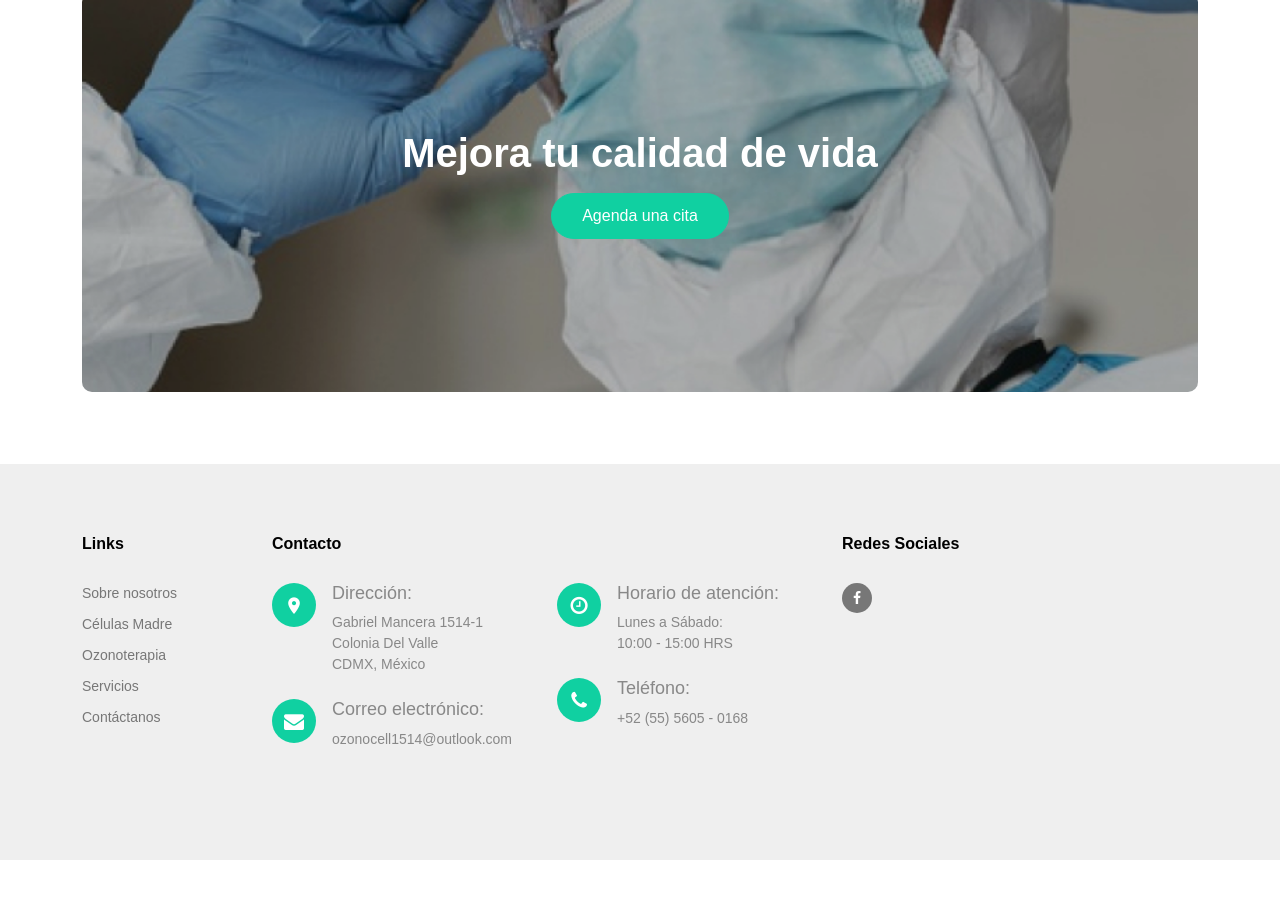
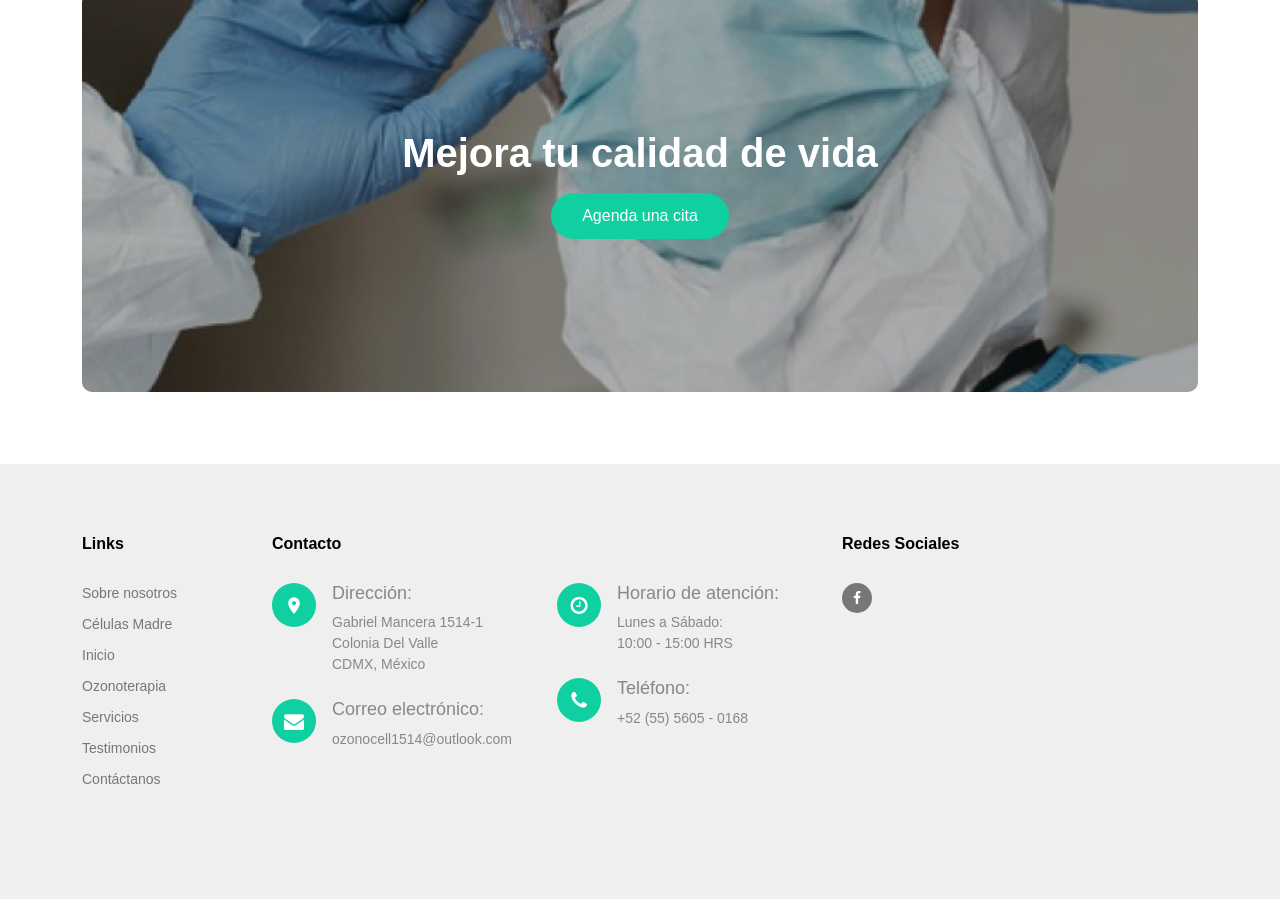
Before and after one commit to elsalizette-dev/elsalizette-dev.github.io, a Jekyll site: the page built from index.markdown, in a window 1280 px wide and 900 px high, scrolled down 2052 px. Built offline with Jekyll 4.4.1, drawn with Linux system fonts in a browser that asks for light colours; some web fonts are replaced; before the commit the page ends 2912 px from its top, so only the background shows below that.

Commit message:
missing files

```diff
--- a/index.markdown
+++ b/index.markdown
@@ -3,4 +3,7 @@
 # To modify the layout, see https://jekyllrb.com/docs/themes/#overriding-theme-defaults
 
 layout: home
+title: Inicio
+permalink: /
+modifyNav: true
 ---
--- /dev/null
+++ b/testimonios.markdown
@@ -0,0 +1,5 @@
+---
+layout: testimonios
+title: Testimonios
+permalink: /testimonials/
+---
```
